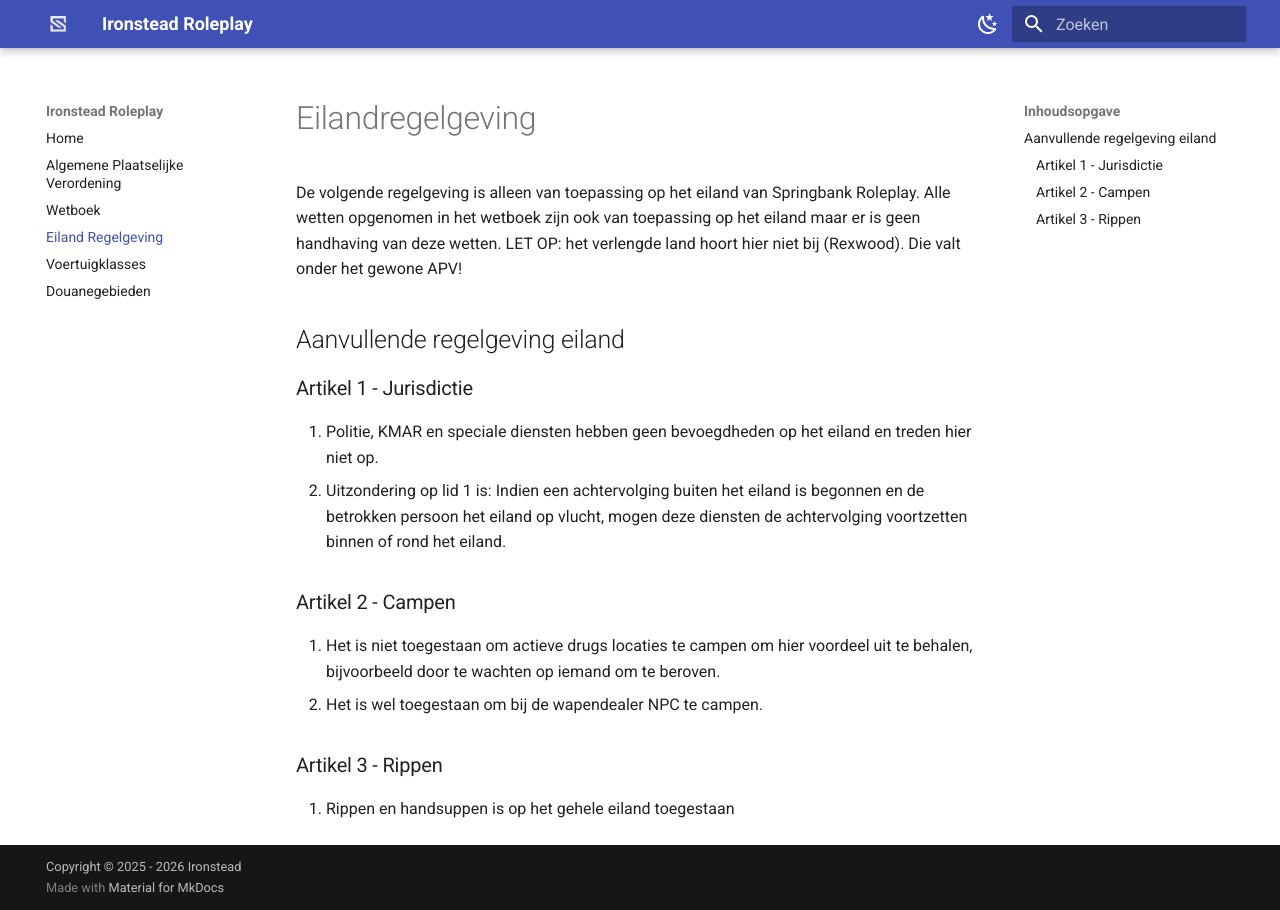
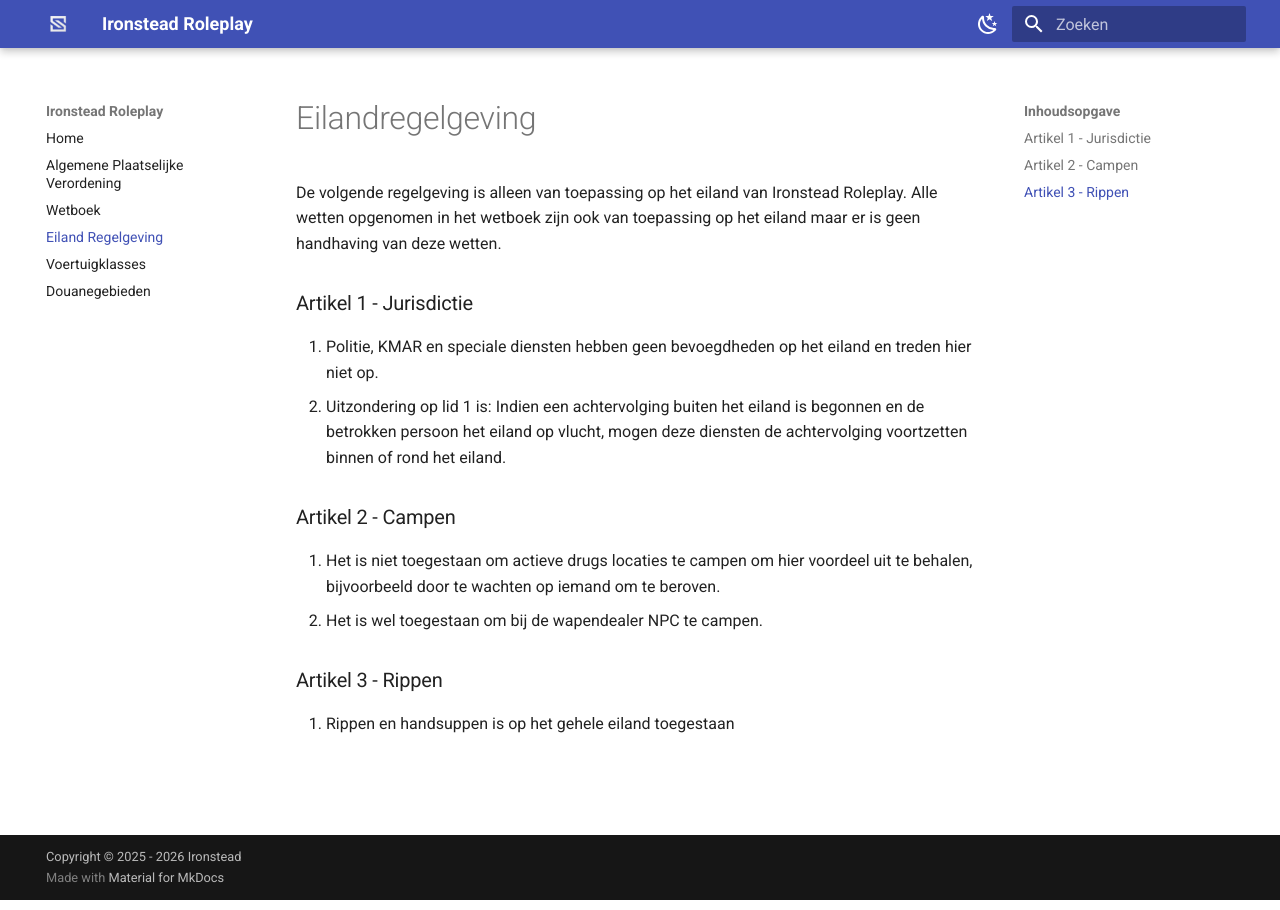
Before and after one commit to ironsteadroleplay/APV, an MkDocs documentation site: the page built from docs/eiland.md, in a window 1280 px wide. Built offline with MkDocs 1.6.1 and Material for MkDocs 9.7.7, drawn with Linux system fonts in a browser that asks for light colours; comment, search, counter and statistics services are not loaded.

Commit message:
Update eiland.md

```diff
--- a/docs/eiland.md
+++ b/docs/eiland.md
@@ -1,9 +1,6 @@
 # Eilandregelgeving
 
-De volgende regelgeving is alleen van toepassing op het eiland van Springbank Roleplay. Alle wetten opgenomen in het wetboek zijn ook van toepassing op het eiland maar er is geen handhaving van deze wetten.
-LET OP: het verlengde land hoort hier niet bij (Rexwood). Die valt onder het gewone APV!
-
-## Aanvullende regelgeving eiland
+De volgende regelgeving is alleen van toepassing op het eiland van Ironstead Roleplay. Alle wetten opgenomen in het wetboek zijn ook van toepassing op het eiland maar er is geen handhaving van deze wetten.
 
 
 ### Artikel 1 - Jurisdictie
```
